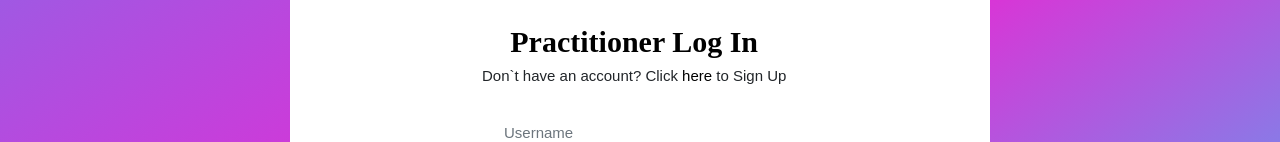
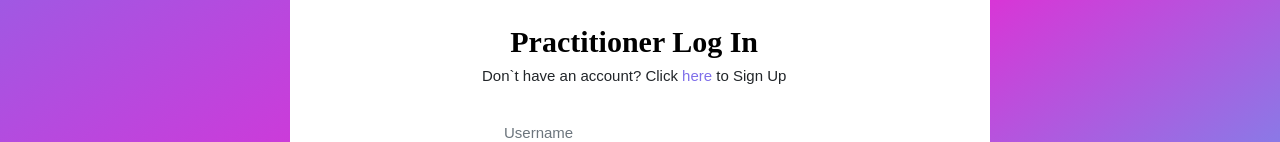
Before and after one commit to MVP-Marketplace/elana-new, a React (Create React App) app in the folder frontend/: page /practitionerLogin in a window 1280 px wide. Shown: the part 335-477 px from the top of the page. Built offline with nearby package versions, Linux system fonts and the light colour scheme; a web font is replaced by a local one.

Commit message:
fixed click here color for signup and login page

```diff
--- a/frontend/src/index.css
+++ b/frontend/src/index.css
@@ -836,12 +836,12 @@ span{
 
 .pointer{
   cursor: pointer;
-  color: black;
+  color: #7F6FEA;
 }
 
 .pointer:hover{
   cursor: pointer;
-  color: #7F6FEA;
+  color: #D3D3D3;
 }
 
 
```
